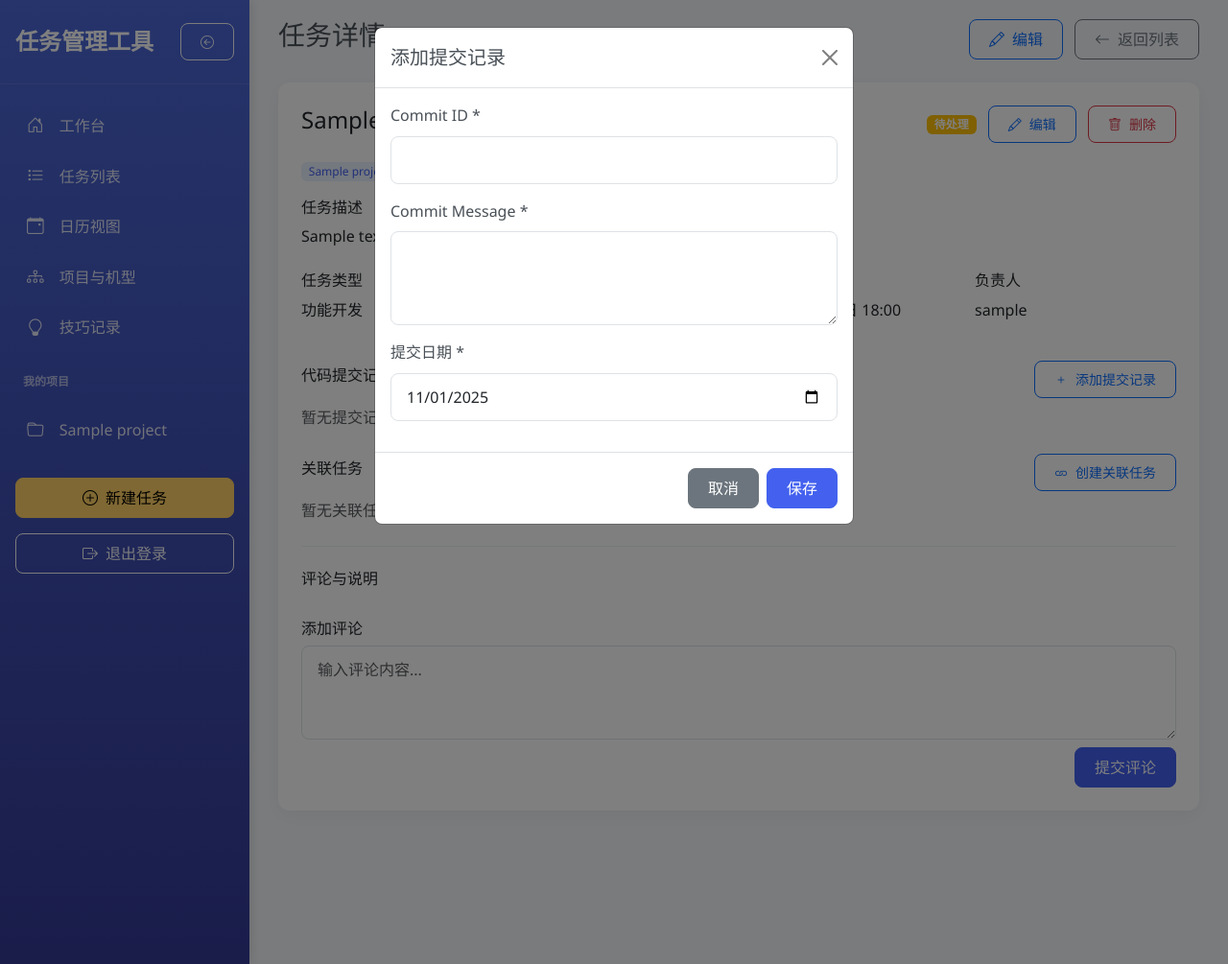
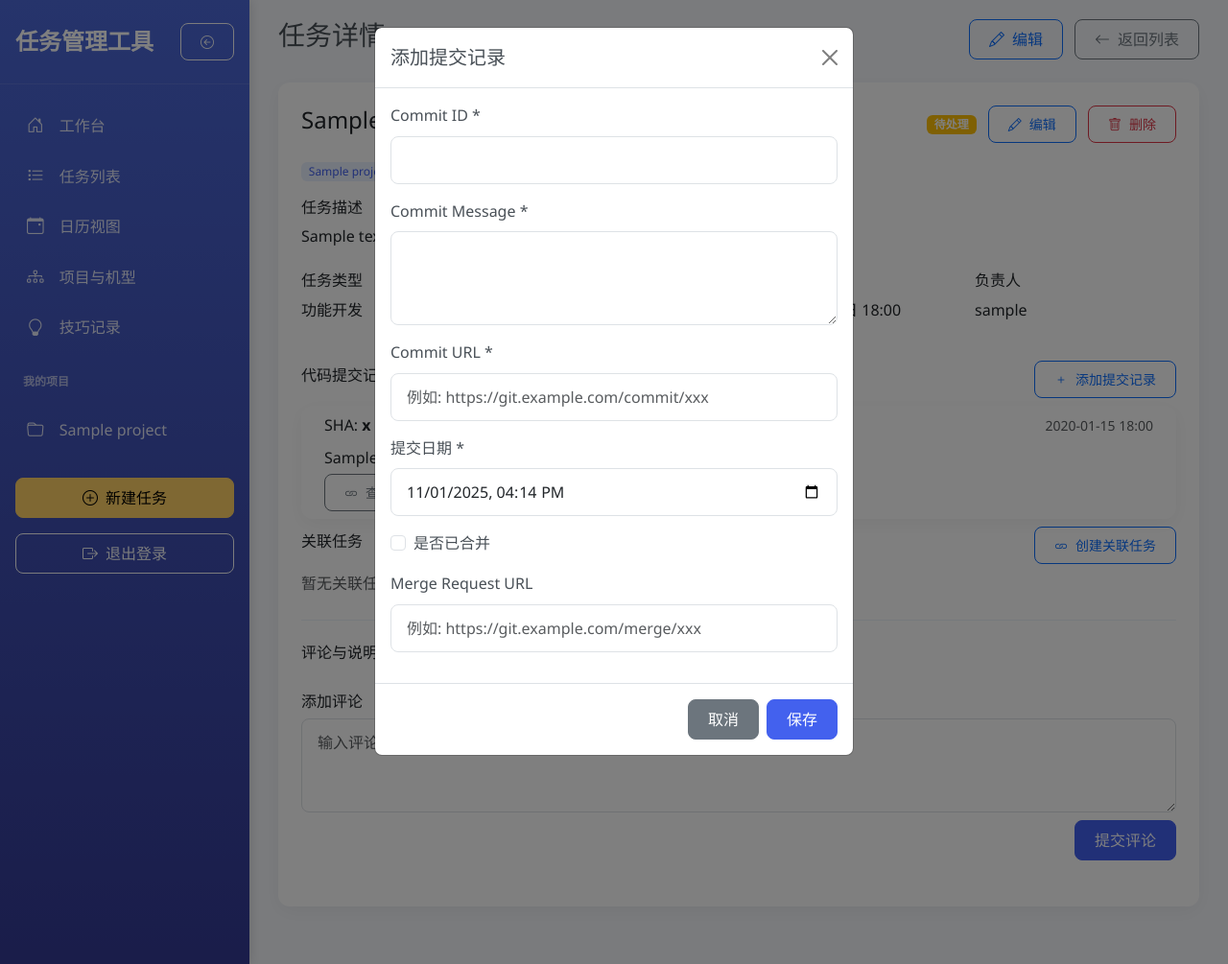
Before and after one commit to BanChengClub/task_manager, a Django app: page /task/1/ in a window 1280 px wide, after a click on "添加提交记录". Shown: the whole page at 96% size. Run offline with Django 5.2, Linux system fonts and the light colour scheme; a user stored in the database is signed in; tables that the repository leaves empty hold one stand-in row (values such as "Sample post"); some libraries are stand-ins or nearby versions.

Commit message:
[Feature]修复添加提交记录、创建关联任务的功能

```diff
--- a/tasks/templates/tasks/task_detail.html
+++ b/tasks/templates/tasks/task_detail.html
@@ -75,21 +75,42 @@
                     </button>
                 </div>
                 <div id="commit-records">
-                    {% if task.commits.all %}
-                        {% for commit in task.commits.all %}
-                            <div class="commit-record">
-                                <div class="d-flex justify-content-between align-items-center">
-                                    <strong>{{ commit.commit_id }}</strong>
-                                    <small class="text-muted">{{ commit.commit_date }}</small>
+                    {% if commit_form %}
+                        {% for commit in commit_form %}
+                            <div class="card mb-2">
+                                <div class="card-body py-2">
+                                    <div class="d-flex justify-content-between align-items-center">
+                                        <div>
+                                            <span >SHA:</span>
+                                            <strong class="text-monospace">{{ commit.commit_git_hash }}</strong>
+                                            {% if commit.commit_is_merged %}
+                                                <span class="badge bg-success ms-2">已合并</span>
+                                            {% else %}
+                                                <span class="badge bg-warning ms-2">未合并</span>
+                                            {% endif %}
+                                        </div>
+                                        <small class="text-muted">{{ commit.commit_submit_time|date:"Y-m-d H:i" }}</small>
+                                    </div>
+                                    <p class="mb-1 mt-2">{{ commit.commit_message }}</p>
+                                    <div class="mt-1">
+                                        <a href="{{ commit.commit_url }}" target="_blank" class="btn btn-sm btn-outline-secondary">
+                                            <i class="bi bi-link"></i> 查看提交
+                                        </a>
+                                        {% if commit.commit_merge_request_url %}
+                                            <a href="{{ commit.commit_merge_request_url }}" target="_blank" class="btn btn-sm btn-outline-info ms-1">
+                                                <i class="bi bi-git"></i> 合并请求
+                                            </a>
+                                        {% endif %}
+                                    </div>
                                 </div>
-                                <p class="mb-0 mt-1">{{ commit.message }}</p>
                             </div>
+                        {% empty %}
+                            <p class="text-muted">暂无提交记录</p>
                         {% endfor %}
                     {% else %}
                         <p class="text-muted">暂无提交记录</p>
                     {% endif %}
                 </div>
-            </div>
 
             <div class="mb-4">
                 <div class="d-flex justify-content-between align-items-center mb-2">
@@ -148,16 +169,30 @@
                 {% csrf_token %}
                 <div class="modal-body">
                     <div class="mb-3">
-                        <label for="commitId" class="form-label">Commit ID *</label>
-                        <input type="text" class="form-control" id="commitId" name="commit_id" required>
+                        <label for="commit_git_hash" class="form-label">Commit ID *</label>
+                        <input type="text" class="form-control" id="commit_git_hash" name="commit_git_hash" required>
                     </div>
                     <div class="mb-3">
-                        <label for="commitMessage" class="form-label">Commit Message *</label>
-                        <textarea class="form-control" id="commitMessage" name="message" rows="3" required></textarea>
+                        <label for="commit_message" class="form-label">Commit Message *</label>
+                        <textarea class="form-control" id="commit_message" name="commit_message" rows="3" required></textarea>
                     </div>
                     <div class="mb-3">
-                        <label for="commitDate" class="form-label">提交日期 *</label>
-                        <input type="date" class="form-control" id="commitDate" name="commit_date" required>
+                        <label for="commit_url" class="form-label">Commit URL *</label>
+                        <input type="url" class="form-control" id="commit_url" name="commit_url" required
+                               placeholder="例如: https://git.example.com/commit/xxx">
+                    </div>
+                    <div class="mb-3">
+                        <label for="commit_submit_time" class="form-label">提交日期 *</label>
+                        <input type="datetime-local" class="form-control" id="commit_submit_time" name="commit_submit_time" required>
+                    </div>
+                    <div class="mb-3 form-check">
+                        <input type="checkbox" class="form-check-input" id="commit_is_merged" name="commit_is_merged">
+                        <label class="form-check-label" for="commit_is_merged">是否已合并</label>
+                    </div>
+                    <div class="mb-3">
+                        <label for="commit_merge_request_url" class="form-label">Merge Request URL</label>
+                        <input type="url" class="form-control" id="commit_merge_request_url" name="commit_merge_request_url"
+                               placeholder="例如: https://git.example.com/merge/xxx">
                     </div>
                 </div>
                 <div class="modal-footer">
@@ -224,12 +259,8 @@
                     <div class="row">
                         <div class="col-md-6">
                             <div class="mb-3">
-                                <label for="id_task_type" class="form-label">任务类型 *</label>
-                                <select class="form-select" id="id_task_type" name="task_type" required>
-                                    {% for value, display in task_types %}
-                                        <option value="{{ value }}">{{ display }}</option>
-                                    {% endfor %}
-                                </select>
+                                <label for="id_deadline" class="form-label">截止日期 *</label>
+                                <input type="datetime-local" class="form-control" id="id_deadline" name="deadline" required>
                             </div>
                         </div>
                         <div class="col-md-6">
@@ -269,16 +300,22 @@
 {% block extra_js %}
 <script>
     document.addEventListener('DOMContentLoaded', function() {
-        // 设置提交日期为今天
-        const commitDate = document.getElementById('commitDate');
-        if (commitDate) {
-            const today = new Date().toISOString().split('T')[0];
-            commitDate.value = today;
+        // 设置提交日期时间为当前时间
+        const commitSubmitTime = document.getElementById('commit_submit_time');
+        if (commitSubmitTime) {
+            const now = new Date();
+            // 转换为本地datetime字符串 (YYYY-MM-DDTHH:MM)
+            const year = now.getFullYear();
+            const month = String(now.getMonth() + 1).padStart(2, '0');
+            const day = String(now.getDate()).padStart(2, '0');
+            const hours = String(now.getHours()).padStart(2, '0');
+            const minutes = String(now.getMinutes()).padStart(2, '0');
+
+            const localDateTime = `${year}-${month}-${day}T${hours}:${minutes}`;
+            commitSubmitTime.value = localDateTime;
         }
-    });
 
-    document.addEventListener('DOMContentLoaded', function() {
-        // 监听项目选择变化
+        // 监听项目选择变化（用于关联任务模态框）
         const projectSelect = document.getElementById('id_project');
         const modelSelect = document.getElementById('id_model');
 
--- a/tasks/views.py
+++ b/tasks/views.py
@@ -404,7 +404,6 @@ def task_detail(request, task_id):
             else:
                 messages.error(request, '评论内容不能为空。')
         elif 'add_commit' in request.POST:
-            print("Received POST data for commit:", request.POST)  # Debugging line
             commit_form = CommitForm(request.POST)
             if commit_form.is_valid():
                 commit = commit_form.save(commit=False)
@@ -414,7 +413,10 @@ def task_detail(request, task_id):
                 messages.success(request, '提交记录添加成功')
                 return redirect('tasks:task_detail', task_id=task.id)
             else:
-                messages.error(request, '提交记录信息有误，请检查表单。')
+                # 显示表单错误详情
+                for field, errors in commit_form.errors.items():
+                    for error in errors:
+                        messages.error(request, f"提交记录错误 - {field}: {error}")
         elif 'update_status' in request.POST:
             new_status = request.POST.get('task_status')
             if new_status in dict(Task.STATUS_CHOICES).keys():
@@ -427,6 +429,18 @@ def task_detail(request, task_id):
         elif 'create_related_task' in request.POST:
             # 处理 创建关联任务的请求
             form_data = request.POST.copy()
+            # 重命名字段以匹配TaskForm
+            form_data['task_title'] = form_data.get('title', '')
+            form_data['task_description'] = form_data.get('description', '')
+            form_data['task_priority'] = form_data.get('priority', '')
+            form_data['task_assigned_to_user_id'] = form_data.get('assigned_to', '')
+            form_data['task_belongsto_project_id'] = form_data.get('project', '')
+            form_data['task_belongsto_model_id'] = form_data.get('model', '')
+            form_data['task_deadline'] = form_data.get('deadline', '')
+            form_data['task_source_task_id'] = form_data.get('task_source_task_id', '')
+            form_data['task_type'] = 'feedback'
+            form_data['task_status'] = 'pending'
+
             task_form = TaskForm(form_data)
             if task_form.is_valid():
                 related_task = task_form.save(commit=False)
```
